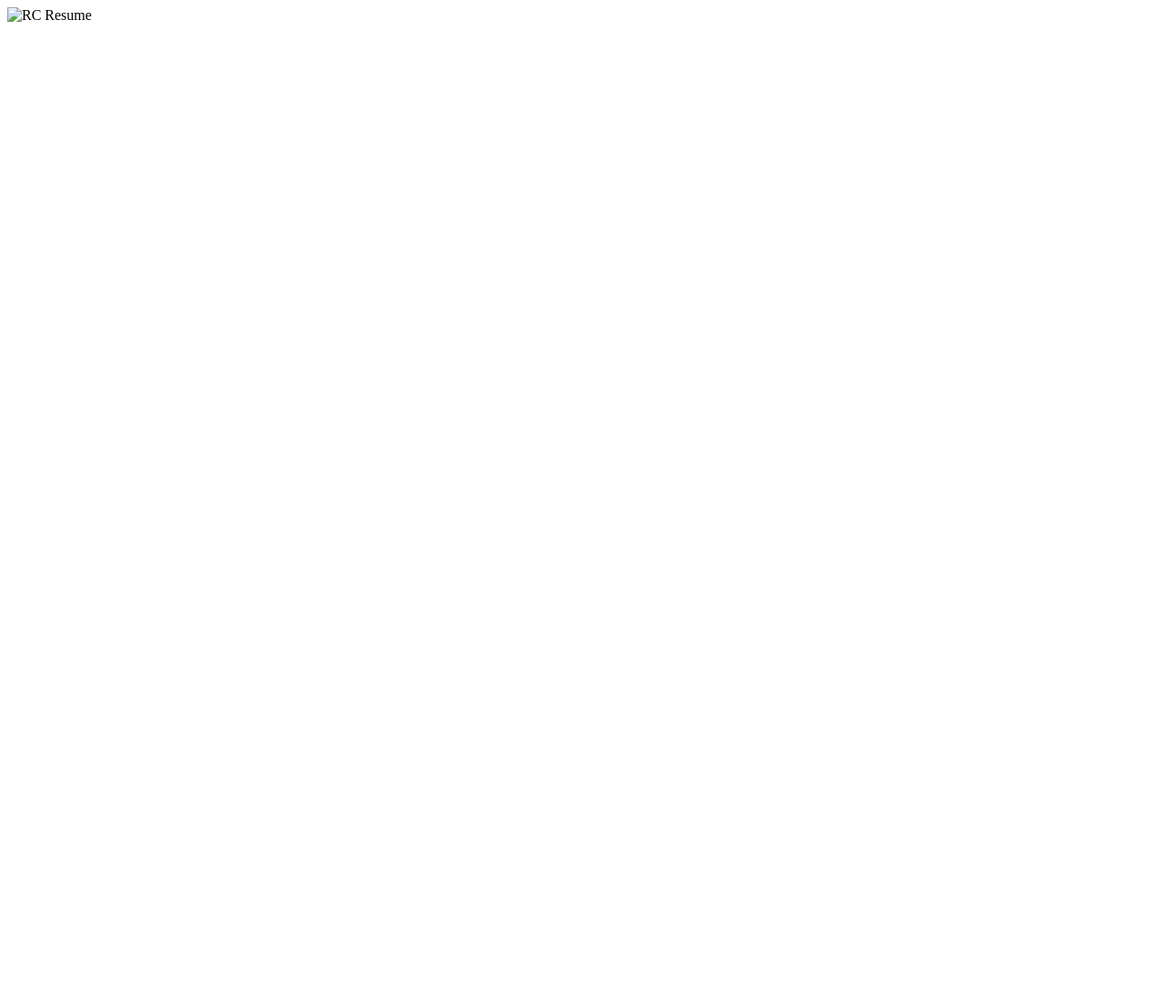
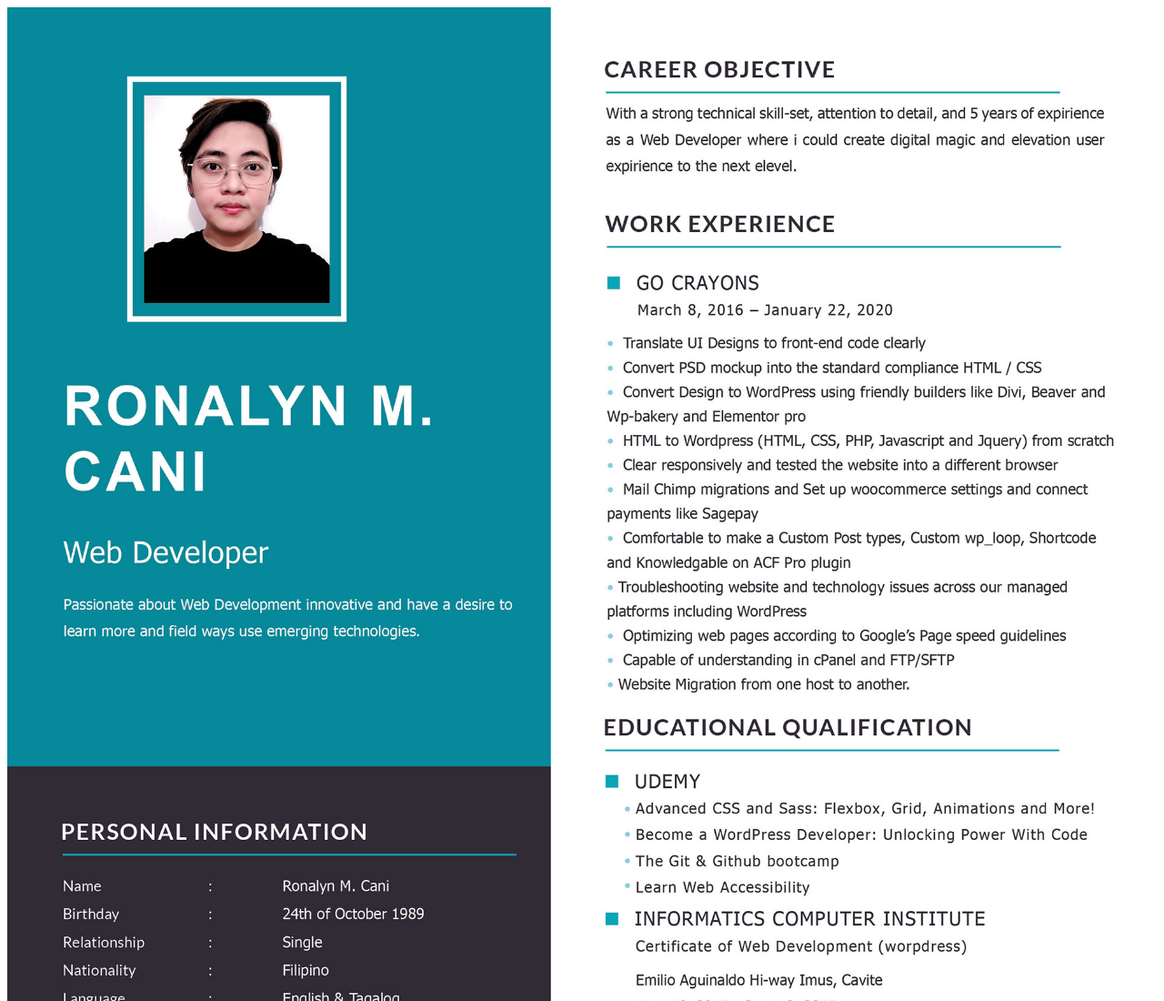
Before and after one commit to Ronalyn24/rc-resume, a plain HTML site: page index.html in a window 1280 px wide. Shown: the top 1100 px of the page at 91% size. Before the commit the page ends 800 px from the top, so only its background shows below. Drawn offline with Linux system fonts and the light colour scheme.

Commit message:
Update index.html

```diff
--- a/index.html
+++ b/index.html
@@ -14,7 +14,7 @@
 
   <div class="section">
 
-    <img class="large-image" src="./images/Resume.jpg" alt="RC Resume">
+    <img class="large-image" src="./Resume.jpg" alt="RC Resume">
 
   </div>
 
```
